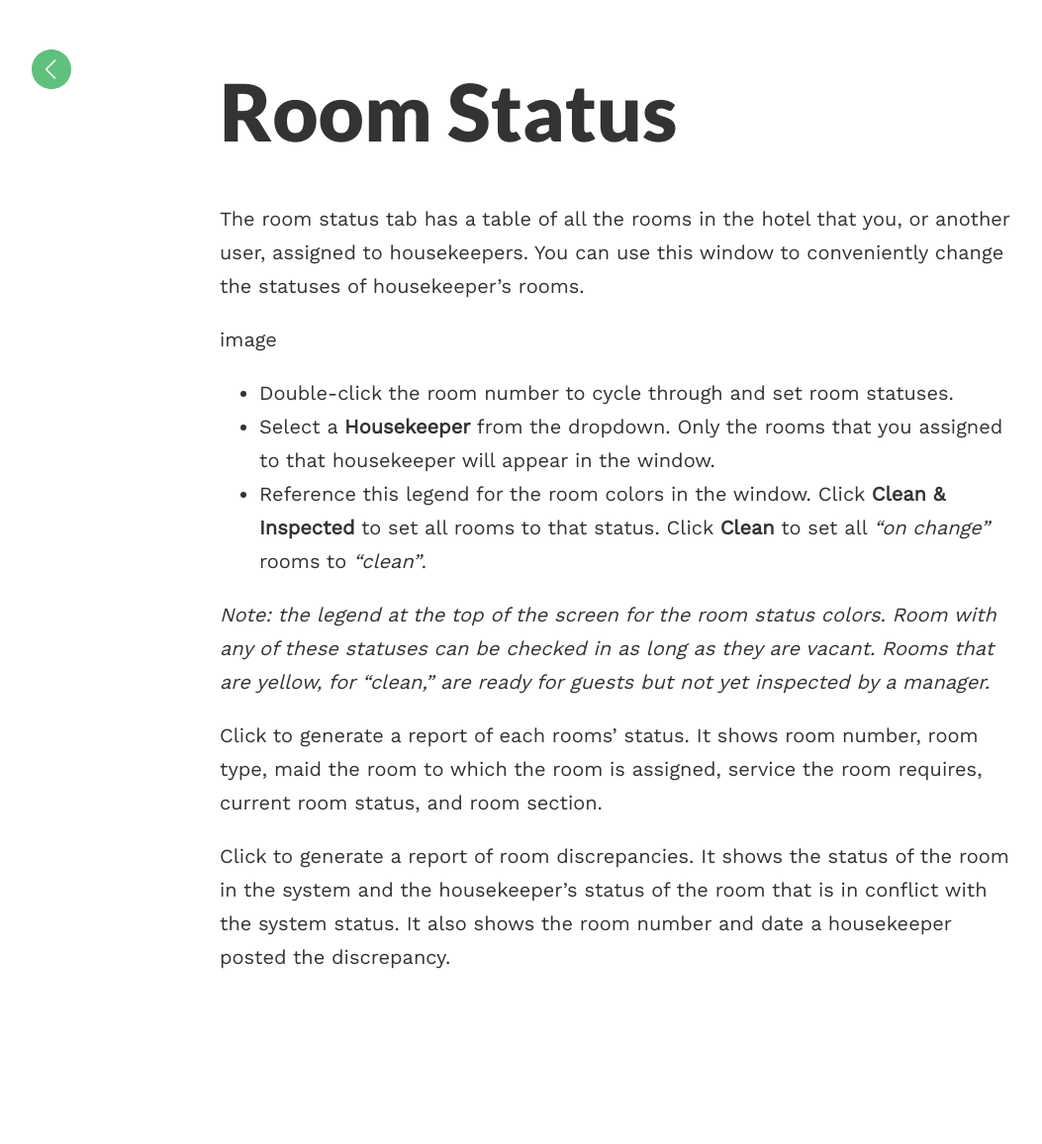
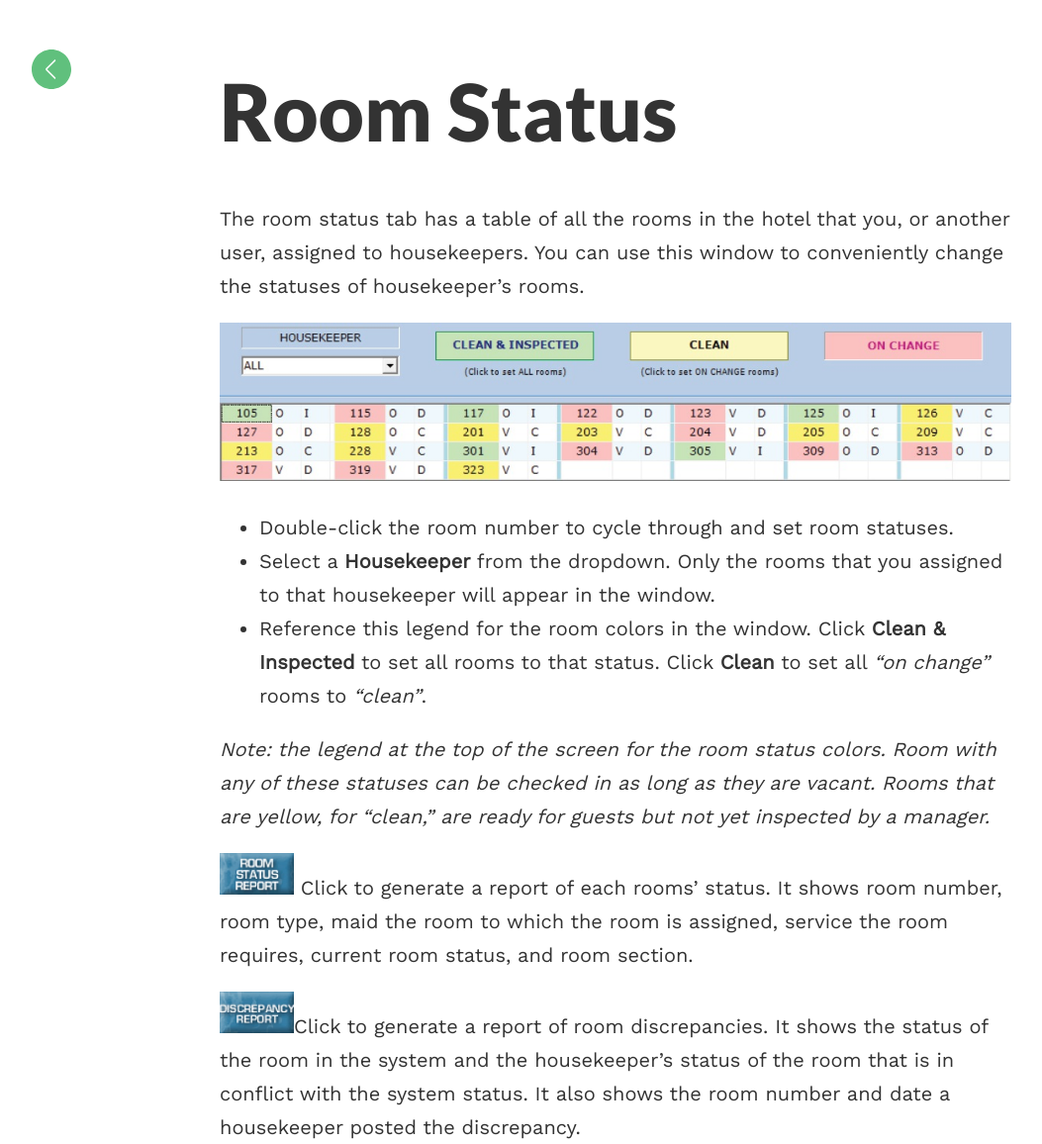
Before and after one commit to blake1ward/portfolio, a Jekyll site: the page built from room-status.md, in a window 1280 px wide. Shown: the whole page at 99% size, without its empty margins (18-1071 px from the left). Built offline with Jekyll 4.4.1, drawn with Linux system fonts in a browser that asks for light colours; before the commit the page ends 984 px from its top, so only the background shows below that.

Commit message:
Update room-status.md

```diff
--- a/room-status.md
+++ b/room-status.md
@@ -8,7 +8,7 @@
 housekeepers. You can use this window to conveniently change the statuses of housekeeper’s
 rooms.
 
-image
+<img src="/portfolio/images/room-status.jpg" alt="search-overview">
 
 - Double-click the room number to cycle through and set room statuses.
 - Select a **Housekeeper** from the dropdown. Only the rooms that you assigned to that
@@ -20,10 +20,10 @@
 statuses can be checked in as long as they are vacant. Rooms that are yellow, for “clean,” are
 ready for guests but not yet inspected by a manager.*
 
-Click to generate a report of each rooms’ status. It shows room number, room type, maid the
+<img src="/portfolio/images/status-report.jpg" width="75" alt="search-overview"> Click to generate a report of each rooms’ status. It shows room number, room type, maid the
 room to which the room is assigned, service the room requires, current room status, and room
 section.
 
-Click to generate a report of room discrepancies. It shows the status of the room in the
+<img src="/portfolio/images/discrep-report.jpg" width="75" alt="search-overview">Click to generate a report of room discrepancies. It shows the status of the room in the
 system and the housekeeper’s status of the room that is in conflict with the system status. It also
 shows the room number and date a housekeeper posted the discrepancy.
```
